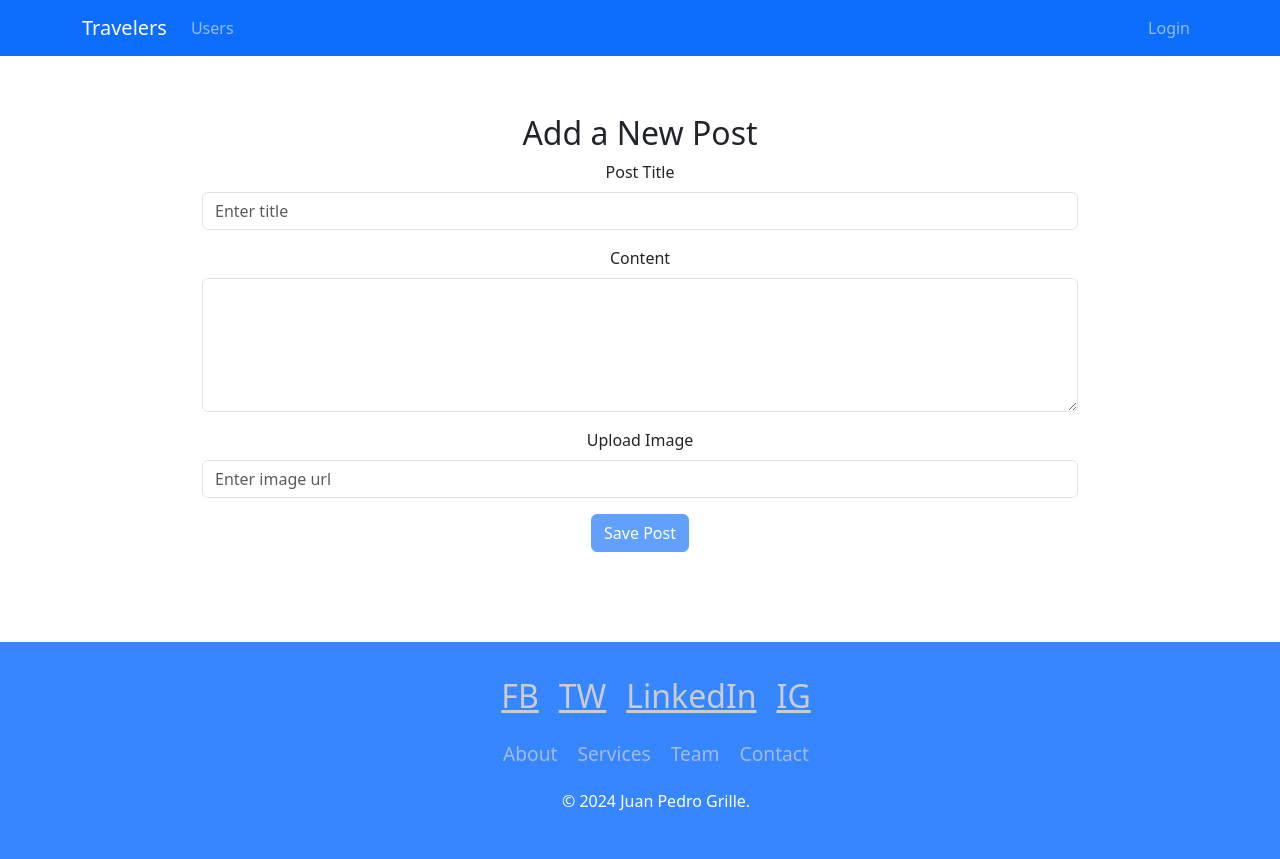
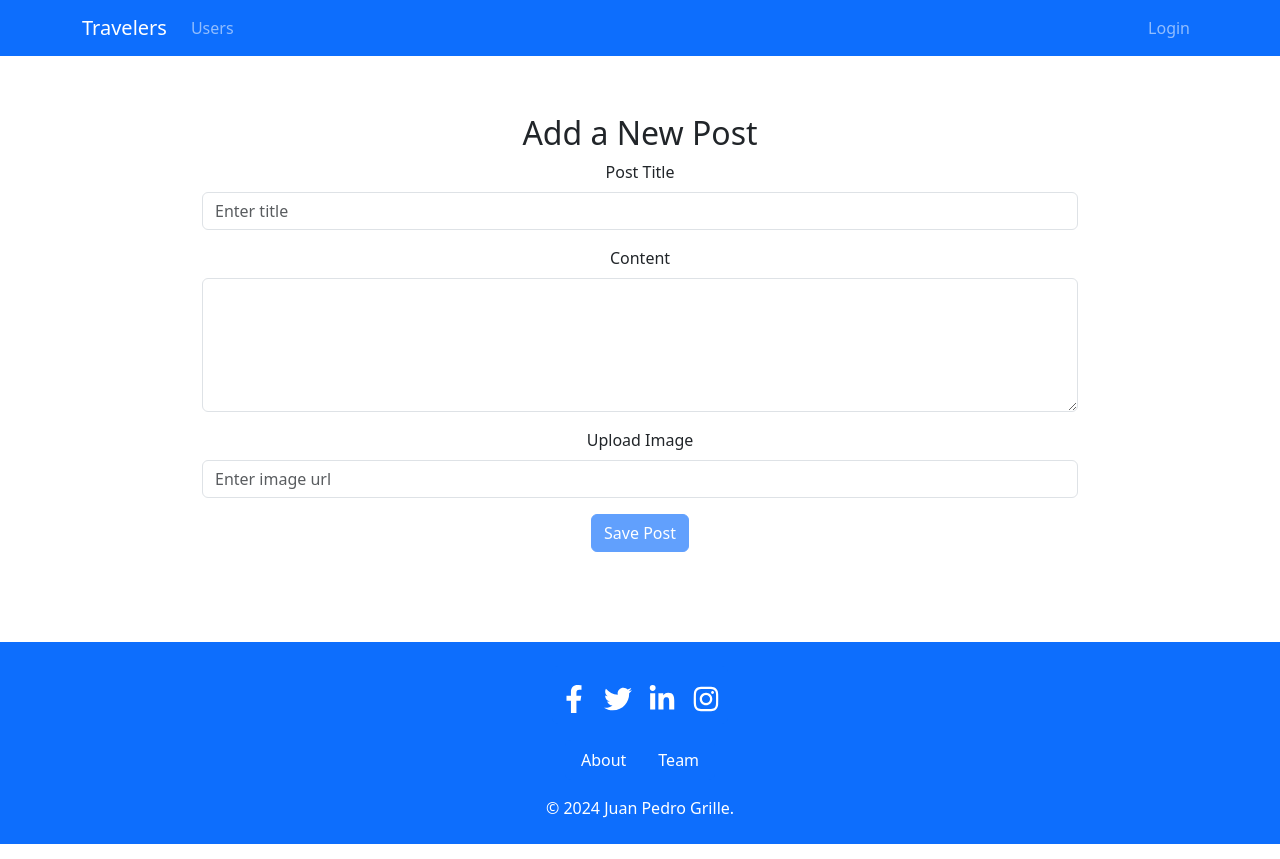
Before and after one commit to JPGrille/Travelers, a React (Create React App) app in the folder frontend/: page /post in a window 1280 px wide. Built offline with nearby package versions, Linux system fonts and the light colour scheme; no server answers.

Commit message:
More styling on the page

```diff
--- a/frontend/package.json
+++ b/frontend/package.json
@@ -19,6 +19,7 @@
     "react": "^18.3.1",
     "react-bootstrap": "^2.10.4",
     "react-dom": "^18.3.1",
+    "react-icons": "^5.3.0",
     "react-redux": "^9.1.2",
     "react-router-dom": "^6.26.1",
     "react-scripts": "5.0.1",
--- a/frontend/src/App.tsx
+++ b/frontend/src/App.tsx
@@ -14,6 +14,8 @@ import Register from "./pages/Register/Register";
 import Layout from "./components/Layout/Layout";
 import UserPage from "./features/users/UserPage";
 import UsersList from "./features/users/UsersList";
+import About from "./pages/About/About";
+import Team from "./pages/Team/Team";
 
 
 function App() {
@@ -25,6 +27,8 @@ function App() {
 
         <Route path="login" element={<Login />} />
         <Route path="register" element={<Register />} />
+        <Route path="about" element={<About />} />
+        <Route path="team" element={<Team />} />
 
         <Route path="post">
           <Route index element={<AddPostForm />} />
--- a/frontend/src/components/Footer/Footer.tsx
+++ b/frontend/src/components/Footer/Footer.tsx
@@ -1,26 +1,49 @@
 import React from "react";
-import "bootstrap/dist/css/bootstrap.min.css";
+import { Container, Row, Col, ListGroup } from "react-bootstrap";
+import { FaFacebookF, FaTwitter, FaLinkedinIn, FaInstagram } from "react-icons/fa";
 
 function Footer() {
   return (
-    <div className="bottom-container">
-      <ul className="social_icon">
-        <li><a href="#">FB</a></li>
-        <li><a href="#">TW</a></li>
-        <li><a href="#">LinkedIn</a></li>
-        <li><a href="#">IG</a></li>
-      </ul>
-      <ul className="menu">
-        <li><a href="#">About</a></li>
-        <li><a href="#">Services</a></li>
-        <li><a href="#">Team</a></li>
-        <li><a href="#">Contact</a></li>
-      </ul>
-      <ul className="copyright">
-        <li><p>© 2024 Juan Pedro Grille.</p></li>
-      </ul>
+    <footer className="bg-primary text-white py-4">
+      <Container>
+        <Row className="text-center">
+          {/* Social Icons */}
+          <Col md={12} className="mb-3">
+            <ListGroup horizontal className="justify-content-center">
+              <ListGroup.Item className="bg-primary border-0 px-2">
+                <a href="#" className="text-white fs-3 hover-icon"><FaFacebookF /></a>
+              </ListGroup.Item>
+              <ListGroup.Item className="bg-primary border-0 px-2">
+                <a href="#" className="text-white fs-3 hover-icon"><FaTwitter /></a>
+              </ListGroup.Item>
+              <ListGroup.Item className="bg-primary border-0 px-2">
+                <a href="#" className="text-white fs-3 hover-icon"><FaLinkedinIn /></a>
+              </ListGroup.Item>
+              <ListGroup.Item className="bg-primary border-0 px-2">
+                <a href="#" className="text-white fs-3 hover-icon"><FaInstagram /></a>
+              </ListGroup.Item>
+            </ListGroup>
+          </Col>
 
-    </div>
+          {/* Menu Links */}
+          <Col md={12} className="mb-3">
+            <ListGroup horizontal className="justify-content-center">
+              <ListGroup.Item className="bg-primary border-0 px-3">
+                <a href="/about" className="text-white text-decoration-none hover-link">About</a>
+              </ListGroup.Item>
+              <ListGroup.Item className="bg-primary border-0 px-3">
+                <a href="/team" className="text-white text-decoration-none hover-link">Team</a>
+              </ListGroup.Item>
+            </ListGroup>
+          </Col>
+
+          {/* Copyright */}
+          <Col md={12}>
+            <p className="mb-0">© 2024 Juan Pedro Grille.</p>
+          </Col>
+        </Row>
+      </Container>
+    </footer>
   );
 }
 
--- /dev/null
+++ b/frontend/src/pages/About/About.tsx
@@ -0,0 +1,29 @@
+import React from "react";
+import { Container, Row, Col, Card } from "react-bootstrap";
+
+function About() {
+  return (
+    <Container className="my-5">
+      <Row className="text-center">
+        <Col md={12} className="mb-4">
+          <h1>About Us</h1>
+          <p className="lead">
+            Our mission is to provide high-quality solutions and services that exceed customer expectations. We are dedicated to innovation, excellence, and integrity in everything we do.
+          </p>
+        </Col>
+        <Col md={12}>
+          <Card className="text-center">
+            <Card.Body>
+              <Card.Title>Our Mission</Card.Title>
+              <Card.Text>
+                We aim to make a positive impact in the industry by delivering outstanding products and services. Our team works tirelessly to ensure that we remain at the forefront of technology and customer satisfaction.
+              </Card.Text>
+            </Card.Body>
+          </Card>
+        </Col>
+      </Row>
+    </Container>
+  );
+}
+
+export default About;
--- /dev/null
+++ b/frontend/src/pages/Team/Team.tsx
@@ -0,0 +1,54 @@
+import React from "react";
+import { Container, Row, Col, Card } from "react-bootstrap";
+import { FaLinkedin, FaTwitter } from "react-icons/fa";
+
+function Team() {
+  const teamMembers = [
+    {
+      name: "Juan Pedro Grille",
+      role: "Co-Founder",
+      imgSrc: "/images/profile-picture-placeholder.jpg",
+      linkedin: "https://www.linkedin.com/in/juanpedrogrille",
+      twitter: "https://twitter.com/juanpedrogrille",
+    },
+    {
+      name: "Jane Doe",
+      role: "Co-Founder",
+      imgSrc: "/images/profile-picture-placeholder.jpg",
+      linkedin: "https://www.linkedin.com/in/janedoe",
+      twitter: "https://twitter.com/janedoe",
+    },
+    // Add more team members here
+  ];
+
+  return (
+    <Container className="my-5">
+      <Row>
+        <Col md={12} className="text-center mb-4">
+          <h1>Meet Our Team</h1>
+        </Col>
+        {teamMembers.map((member, index) => (
+          <Col md={6} key={index} className="mb-4">
+            <Card className="text-center">
+              <Card.Img variant="top" src={member.imgSrc} alt={member.name} />
+              <Card.Body>
+                <Card.Title>{member.name}</Card.Title>
+                <Card.Subtitle className="mb-2 text-muted">{member.role}</Card.Subtitle>
+                <Card.Text>
+                  <a href={member.linkedin} className="text-primary me-2" target="_blank" rel="noopener noreferrer">
+                    <FaLinkedin />
+                  </a>
+                  <a href={member.twitter} className="text-info" target="_blank" rel="noopener noreferrer">
+                    <FaTwitter />
+                  </a>
+                </Card.Text>
+              </Card.Body>
+            </Card>
+          </Col>
+        ))}
+      </Row>
+    </Container>
+  );
+}
+
+export default Team;
```
Also changed, not shown: frontend/public/images/profile-picture-placeholder.jpg (added), 1 other file (tests, documents, lock files or other folders).
